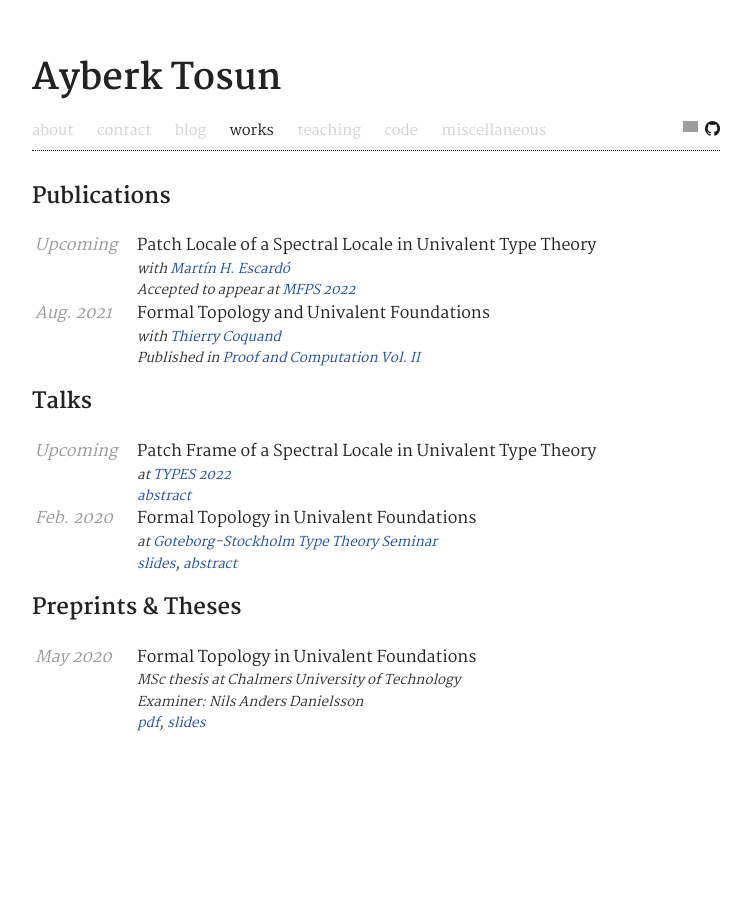
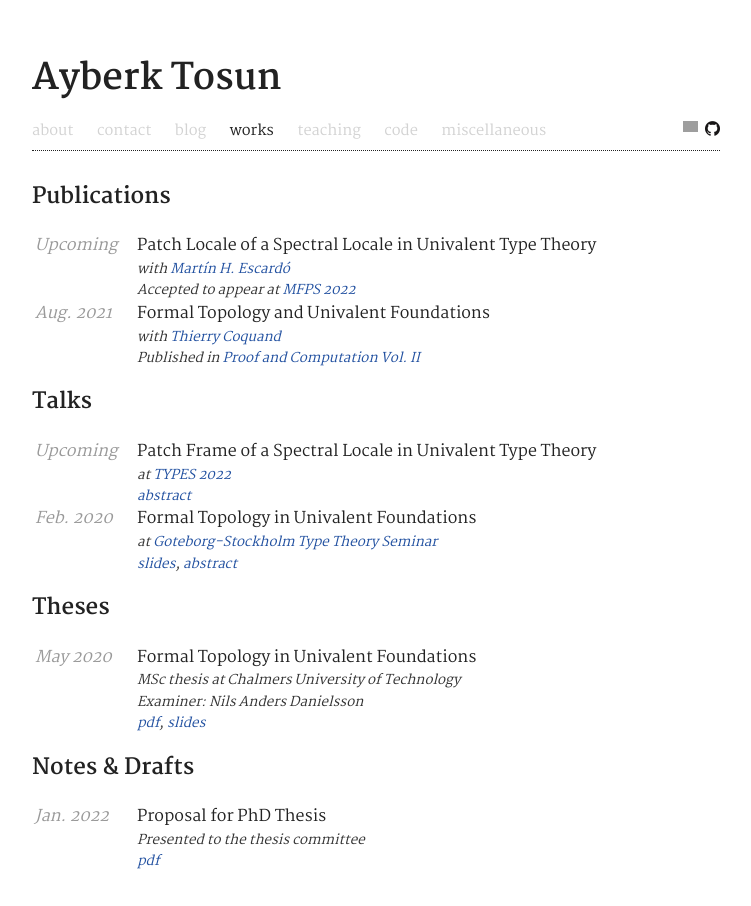
Before and after one commit to ayberkt/homepage, a Jekyll site: the page built from works.md, in a window 1280 px wide. Shown: the whole page, without its empty margins (264-1015 px from the left). Built offline with Jekyll 4.4.1, drawn with Linux system fonts in a browser that asks for light colours; grey boxes are pictures that could not be loaded.

Commit message:
Add other writings

```diff
--- /dev/null
+++ b/_data/other-writings.yml
@@ -0,0 +1,5 @@
+- title: "Proposal for PhD Thesis"
+  date: Jan. 2022
+  pdf_link: "/~axt978/assets/documents/thesis-proposal.pdf"
+  extras:
+    - "Presented to the thesis committee"
--- a/works.md
+++ b/works.md
@@ -57,7 +57,7 @@ layout: default
   {% endfor %}
 </table>
 
-## Preprints & Theses
+## Theses
 
 <table>
   {% for item in site.data.theses %}
@@ -79,3 +79,26 @@ layout: default
     </tr>
   {% endfor %}
 </table>
+
+## Notes & Drafts
+
+<table>
+  {% for item in site.data.other-writings %}
+    <tr>
+        <td class="date">{{ item.date }}</td>
+        <td>{{ item.title }}</td>
+    </tr>
+    {% for extra in item.extras %}
+      <tr>
+        <td></td>
+        <td class="extra">{{ extra }}</td>
+      </tr>
+    {% endfor %}
+    {% if item.pdf_link %}
+      <tr>
+        <td></td>
+        <td class="extra"><a href="{{ item.pdf_link }}">pdf</a></td>
+      </tr>
+    {% endif %}
+  {% endfor %}
+</table>
```
Also changed, not shown: 1 other file.
